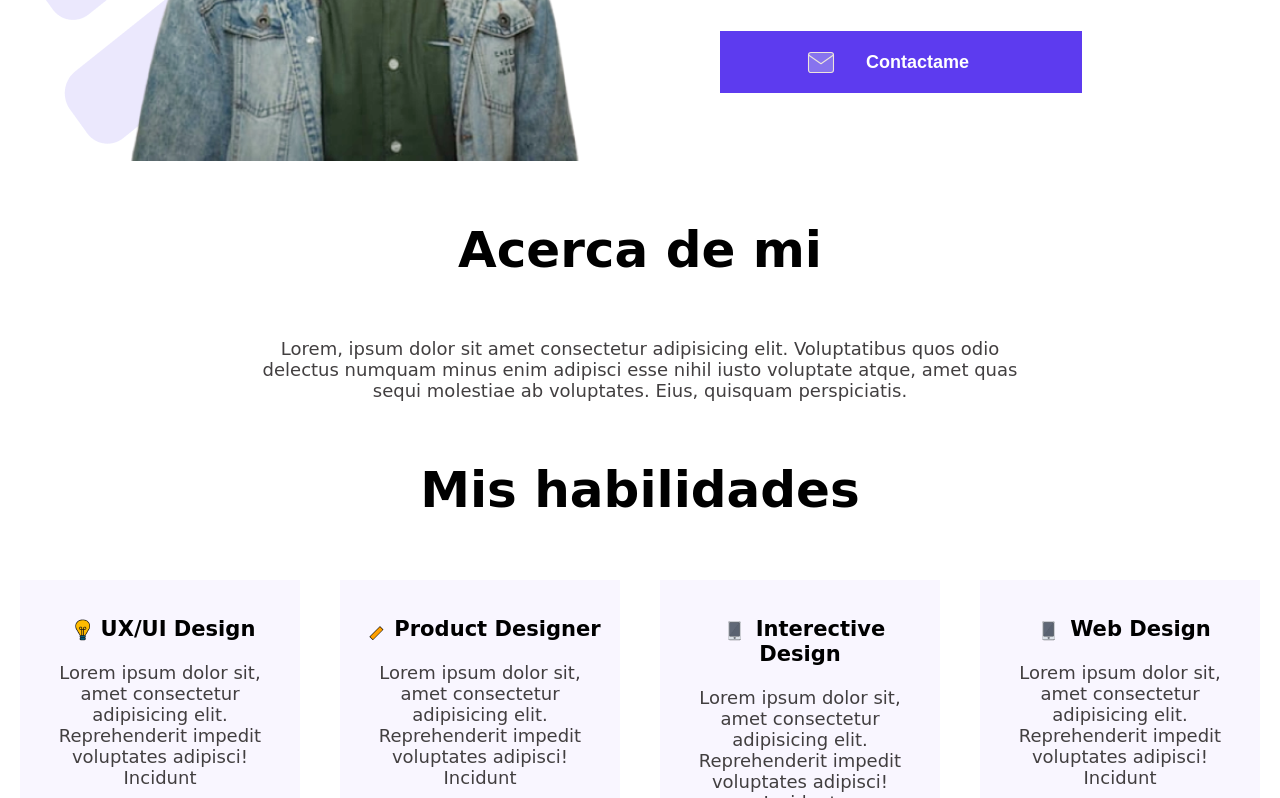
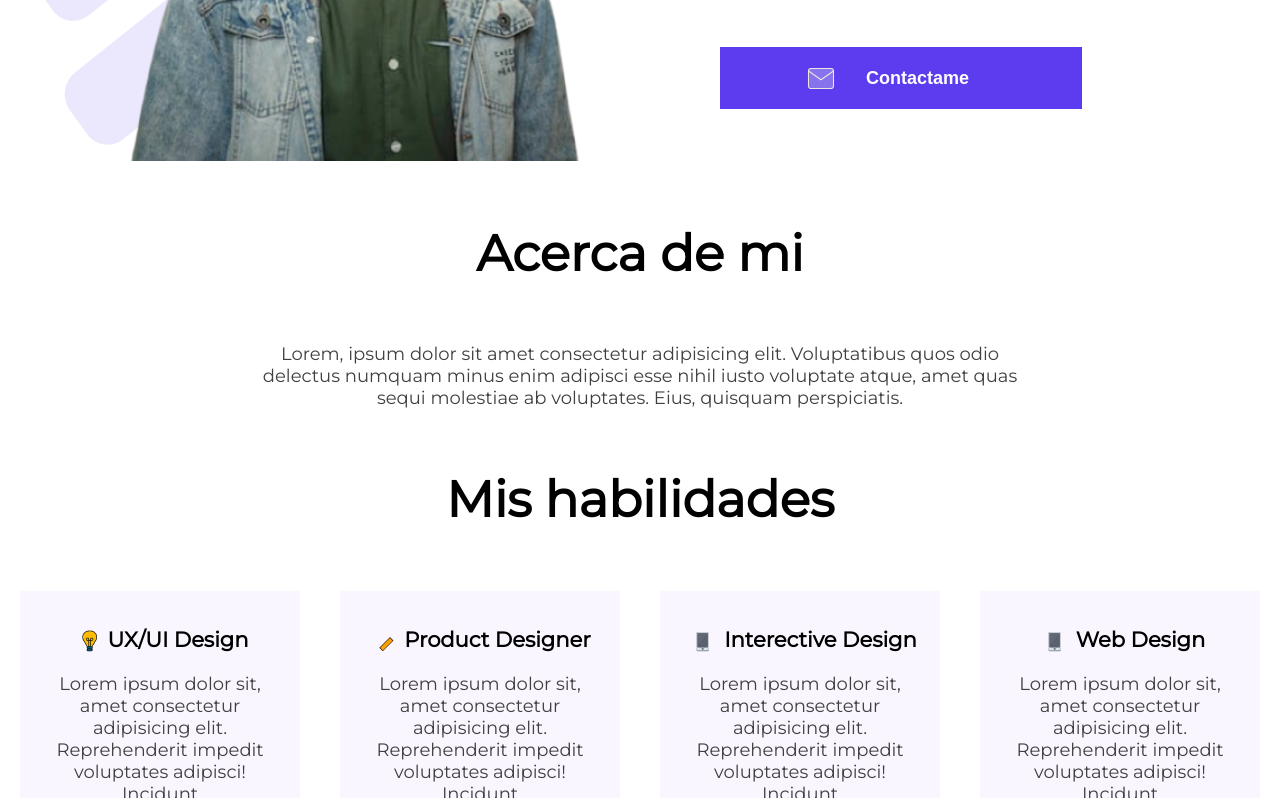
Before and after one commit to AgustinCor/Progect, a plain HTML site: page index.html in a window 1280 px wide. Shown: the part 546-1344 px from the top of the page. Drawn offline with Linux system fonts and the light colour scheme.

Commit message:
poninedo modificaciones

```diff
--- a/index.html
+++ b/index.html
@@ -4,6 +4,9 @@
     <meta charset="UTF-8">
     <meta http-equiv="X-UA-Compatible" content="IE=edge">
     <meta name="viewport" content="width=device-width, initial-scale=1.0">
+    <link rel="preconnect" href="https://fonts.googleapis.com">
+    <link rel="preconnect" href="https://fonts.gstatic.com" crossorigin>
+    <link href="https://fonts.googleapis.com/css2?family=Montserrat&family=Roboto:wght@100&family=Sen&display=swap" rel="stylesheet">
     <title>Progect</title>
     <link rel="stylesheet" href="style.css">
 </head>
--- a/style.css
+++ b/style.css
@@ -9,7 +9,7 @@
 }
 
 body{
-    font-family: 'Monsterrat',cursive;
+    font-family: 'Montserrat',cursive;
     font-size: 18px;
 }
 
```
